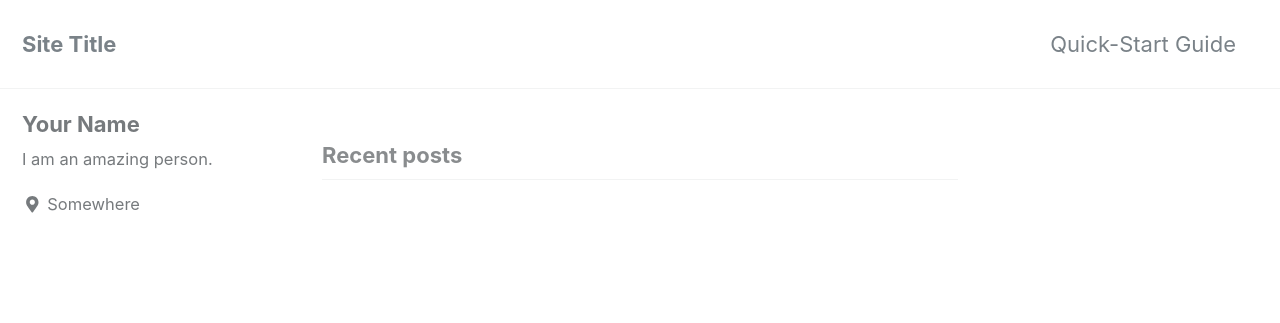
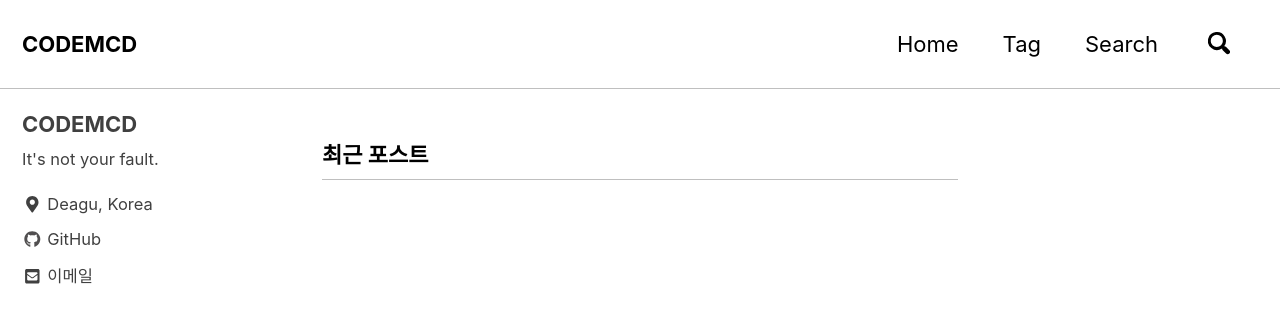
Before and after one commit to CODEMCD/codemcd.github.io, a Jekyll site: the page built from index.html, in a window 1280 px wide and 900 px high. Shown: the top 323 px of the window. Built offline with Jekyll 4.4.1, drawn with Linux system fonts in a browser that asks for light colours; nearby versions of some CDN libraries; the list of posts is cut into pages by our own code; some of the changed text lies outside the part shown.

Commit message:
Update 2018-10-03

```diff
--- a/_config.yml
+++ b/_config.yml
@@ -12,24 +12,29 @@
 
 # theme                  : "minimal-mistakes-jekyll"
 # remote_theme           : "mmistakes/minimal-mistakes"
-minimal_mistakes_skin    : "default" # "air", "aqua", "contrast", "dark", "dirt", "neon", "mint", "plum", "sunrise"
+minimal_mistakes_skin    : "contrast"
+                           # "air", "aqua", "contrast", "dark", "dirt", "neon", "mint", "plum", "sunrise"
 
 # Site Settings
-locale                   : "en-US"
-title                    : "Site Title"
+locale                   : "ko"
+title                    : "CODEMCD"
 title_separator          : "-"
-name                     : "Your Name"
-description              : "An amazing website."
-url                      : # the base hostname & protocol for your site e.g. "https://mmistakes.github.io"
+name                     : "CODEMCD"
+description              : "It's not your fault."
+url                      : "https://codemcd.github.io"
+                           # the base hostname & protocol for your site e.g. "https://mmistakes.github.io"
 baseurl                  : # the subpath of your site, e.g. "/blog"
-repository               : # GitHub username/repo-name e.g. "mmistakes/minimal-mistakes"
+repository               : "codemcd/codemcd.github.io"
+                           # GitHub username/repo-name e.g. "mmistakes/minimal-mistakes"
 teaser                   : # path of fallback teaser image, e.g. "/assets/images/500x300.png"
 # breadcrumbs            : false # true, false (default)
 words_per_minute         : 200
 comments:
-  provider               : # false (default), "disqus", "discourse", "facebook", "google-plus", "staticman", "staticman_v2" "custom"
+  provider               : "disqus"
+                           # false (default), "disqus", "discourse", "facebook", "google-plus", "staticman", "staticman_v2" "custom"
   disqus:
-    shortname            : # https://help.disqus.com/customer/portal/articles/466208-what-s-a-shortname-
+    shortname            : dev-codemcd-blog
+                           # https://help.disqus.com/customer/portal/articles/466208-what-s-a-shortname-
   discourse:
     server               : # https://meta.discourse.org/t/embedding-discourse-comments-via-javascript/31963 , e.g.: meta.discourse.org
   facebook:
@@ -58,8 +63,10 @@ reCaptcha:
   secret                 :
 atom_feed:
   path                   : # blank (default) uses feed.xml
-search                   : # true, false (default)
-search_full_content      : # true, false (default)
+search                   : true
+                           # true, false (default)
+search_full_content      : false
+                           # true, false (default)
 search_provider          : # lunr (default), algolia, google
 algolia:
   application_id         : # YOUR_APPLICATION_ID
@@ -100,11 +107,11 @@ analytics:
 
 # Site Author
 author:
-  name             : "Your Name"
+  name             : "CODEMCD"
   avatar           : # path of avatar image, e.g. "/assets/images/bio-photo.jpg"
-  bio              : "I am an amazing person."
-  location         : "Somewhere"
-  email            :
+  bio              : "It's not your fault."
+  location         : "Deagu, Korea"
+  email            : "psbum1609@gmail.com"
   links:
     - label: "Email"
       icon: "fas fa-fw fa-envelope-square"
@@ -120,7 +127,7 @@ author:
       # url: "https://facebook.com/"
     - label: "GitHub"
       icon: "fab fa-fw fa-github"
-      # url: "https://github.com/"
+      url: "https://github.com/CODEMCD"
     - label: "Instagram"
       icon: "fab fa-fw fa-instagram"
       # url: "https://instagram.com/"
@@ -271,7 +278,6 @@ compress_html:
   ignore:
     envs: development
 
-
 # Defaults
 defaults:
   # _posts
@@ -281,7 +287,7 @@ defaults:
     values:
       layout: single
       author_profile: true
-      read_time: true
-      comments: # true
+      read_time: false
+      comments: true
       share: true
       related: true
```
Also changed, not shown: _data/navigation.yml (+8 -2 lines).
